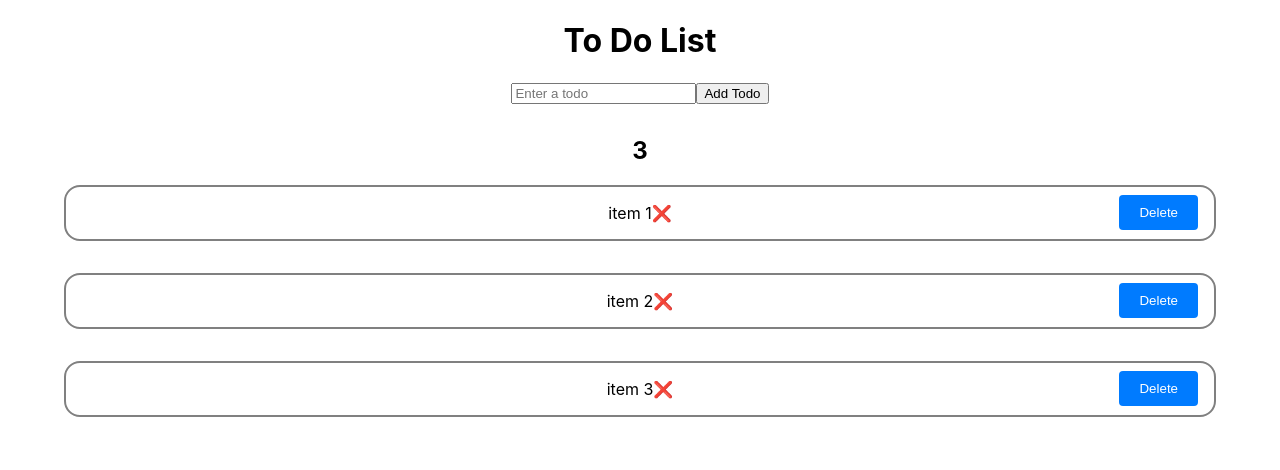
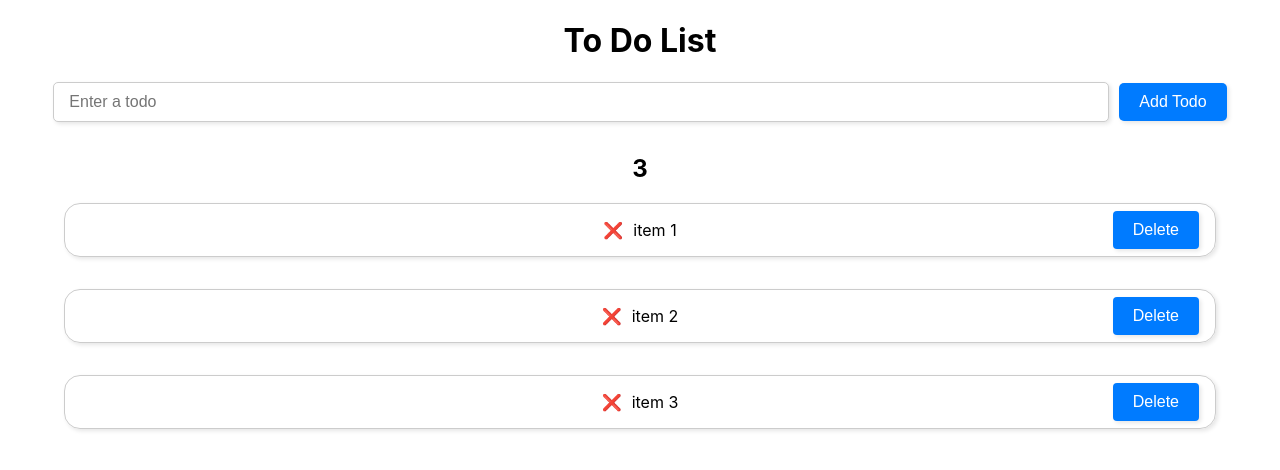
Before and after one commit to mmorris26/hope-ex-1, a React (Create React App) app: page / in a window 1280 px wide. Shown: the top 470 px of the page. Built offline with nearby package versions, Linux system fonts and the light colour scheme.

Commit message:
added more styling to the to do item

```diff
--- a/src/App.css
+++ b/src/App.css
@@ -34,7 +34,10 @@
   align-items: center;
   justify-content: center;
   position: relative;
-  border: solid 2px gray;
+  border: 1px solid #ccc;
+  border-radius: 5px;
+  box-shadow: 2px 2px 4px rgba(0, 0, 0, 0.1);
+  outline: none;
   margin-bottom: 2rem;
   margin-left: 4rem;
   margin-right: 4rem;
@@ -46,7 +49,6 @@
   position: absolute;
   right: 0;
   margin-right: 1rem;
-
   padding: 0.625rem 1.25rem;
   background-color: #007BFF;
   border: none;
@@ -61,6 +63,50 @@
   margin-bottom: 2rem;
 }
 
+.to-do-item span {
+  margin-right: 10px;
+  cursor: pointer;
+}
+input {
+  width: 80%;
+  padding: 10px 15px;
+  font-size: 16px;
+  border: 1px solid #ccc;
+  border-radius: 5px;
+  box-shadow: 2px 2px 4px rgba(0, 0, 0, 0.1);
+  outline: none;
+  transition: box-shadow 0.3s ease, border 0.3s ease;
+  margin-right: 10px;
+}
+
+input:focus {
+  border: 1px solid #007BFF;
+  box-shadow: 2px 2px 8px rgba(0, 0, 0, 0.1);
+}
+
+
+button {
+  padding: 10px 20px;
+  font-size: 16px;
+  background-color: #007BFF;
+  color: #fff;
+  border: none;
+  border-radius: 5px;
+  cursor: pointer;
+  box-shadow: 2px 2px 4px rgba(0, 0, 0, 0.1);
+  transition: background-color 0.3s ease;
+}
+
+button:hover {
+  background-color: #0056b3;
+}
+
+
+
+
+
+
+
 .to-do-item:hover {
   transform: scale(1.05);
 }
--- a/src/TodoApp.js
+++ b/src/TodoApp.js
@@ -70,10 +70,11 @@ export default function TodoApp(){
 
           {todos.map((todo, index) => (
             <div className="to-do-item">
-                <p key={index}>{todo.text}</p>
                 <span onClick={() => toggleCompletion(index)}>
                     {todo.completed ? "✔" : "❌"}
                 </span>
+                <p key={index}>{todo.text}</p>
+
                 <button className="delete-item-button" onClick={() => deleteToDo(index)}>
                 Delete
             </button>
```
